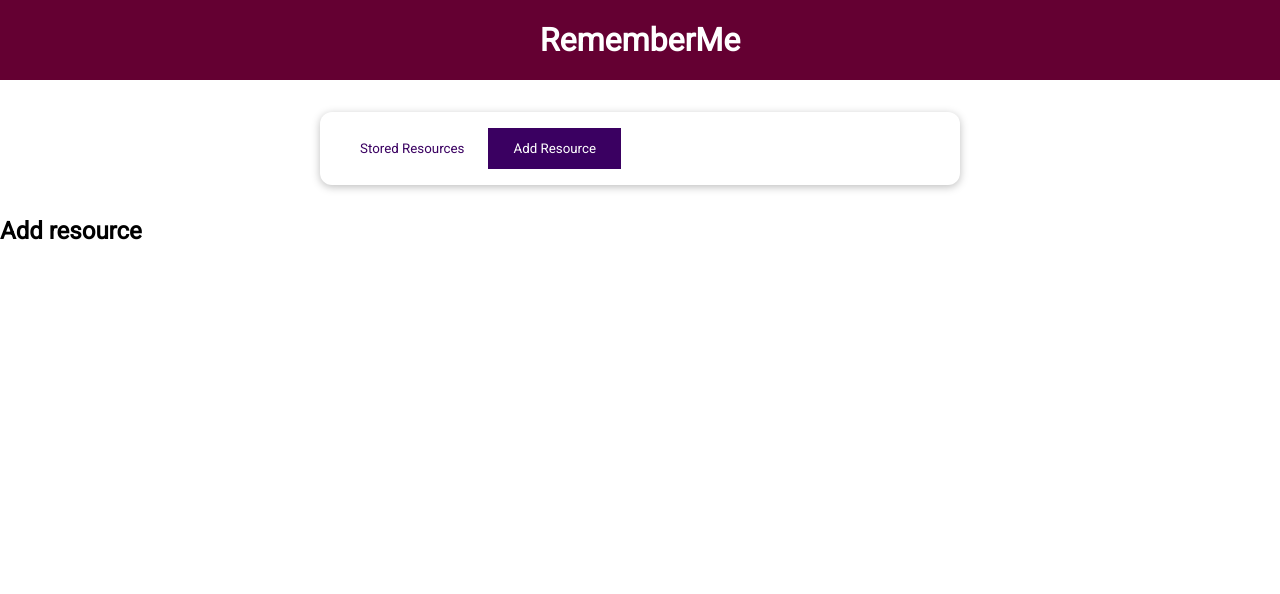
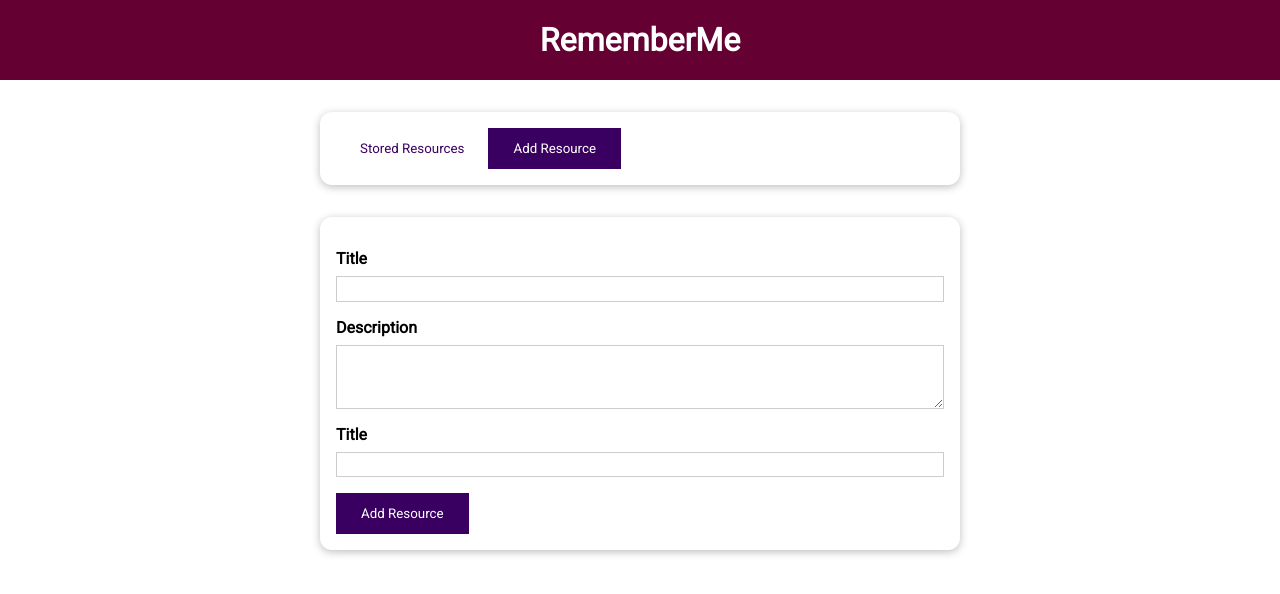
Before and after one commit to bartlomiejmazur/Resources-App, a Vue app: page / in a window 1280 px wide. Both pictures are taken after a click on the button "Add Resource". Shown: the top 594 px of the page. Built offline with nearby package versions, Linux system fonts and the light colour scheme.

Commit message:
Adding a Form

```diff
--- a/src/components/UI/BaseButton.vue
+++ b/src/components/UI/BaseButton.vue
@@ -1,12 +1,12 @@
 <template>
-  <button :type="type" :class="mode">
+  <button :class="mode">
     <slot></slot>
   </button>
 </template>
 
 <script>
 export default {
-  props: ["type", "mode"],
+  props: ["mode"],
 };
 </script>
 
--- a/src/components/learning-resources/AddResource.vue
+++ b/src/components/learning-resources/AddResource.vue
@@ -1,9 +1,53 @@
 <template>
-  <h2>Add resource</h2>
+  <base-card>
+    <form>
+      <div class="form-control">
+        <label for="title">Title</label>
+        <input id="title" name="title" type="text" />
+      </div>
+      <div class="form-control">
+        <label for="description">Description</label>
+        <textarea id="description" name="description" rows="3"></textarea>
+      </div>
+      <div class="form-control">
+        <label for="link">Title</label>
+        <input id="link" name="link" type="url" />
+      </div>
+      <div>
+        <base-button type="submit">Add Resource</base-button>
+      </div>
+    </form>
+  </base-card>
 </template>
 
 <script>
 export default {};
 </script>
 
-<style></style>
+<style scoped>
+label {
+  font-weight: bold;
+  display: block;
+  margin-bottom: 0.5rem;
+}
+
+input,
+textarea {
+  display: block;
+  width: 100%;
+  font: inherit;
+  padding: 0.15rem;
+  border: 1px solid #ccc;
+}
+
+input:focus,
+textarea:focus {
+  outline: none;
+  border-color: #3a0061;
+  background-color: #f7ebff;
+}
+
+.form-control {
+  margin: 1rem 0;
+}
+</style>
```
